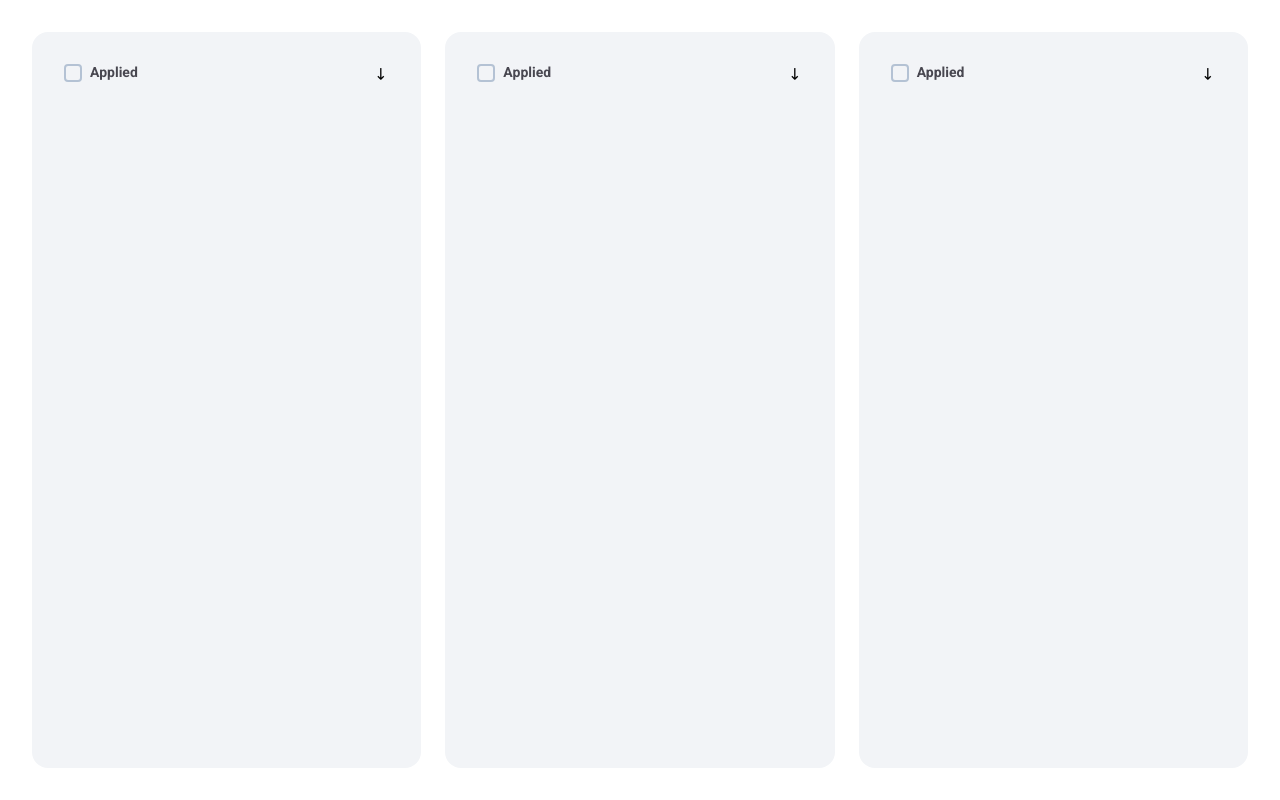
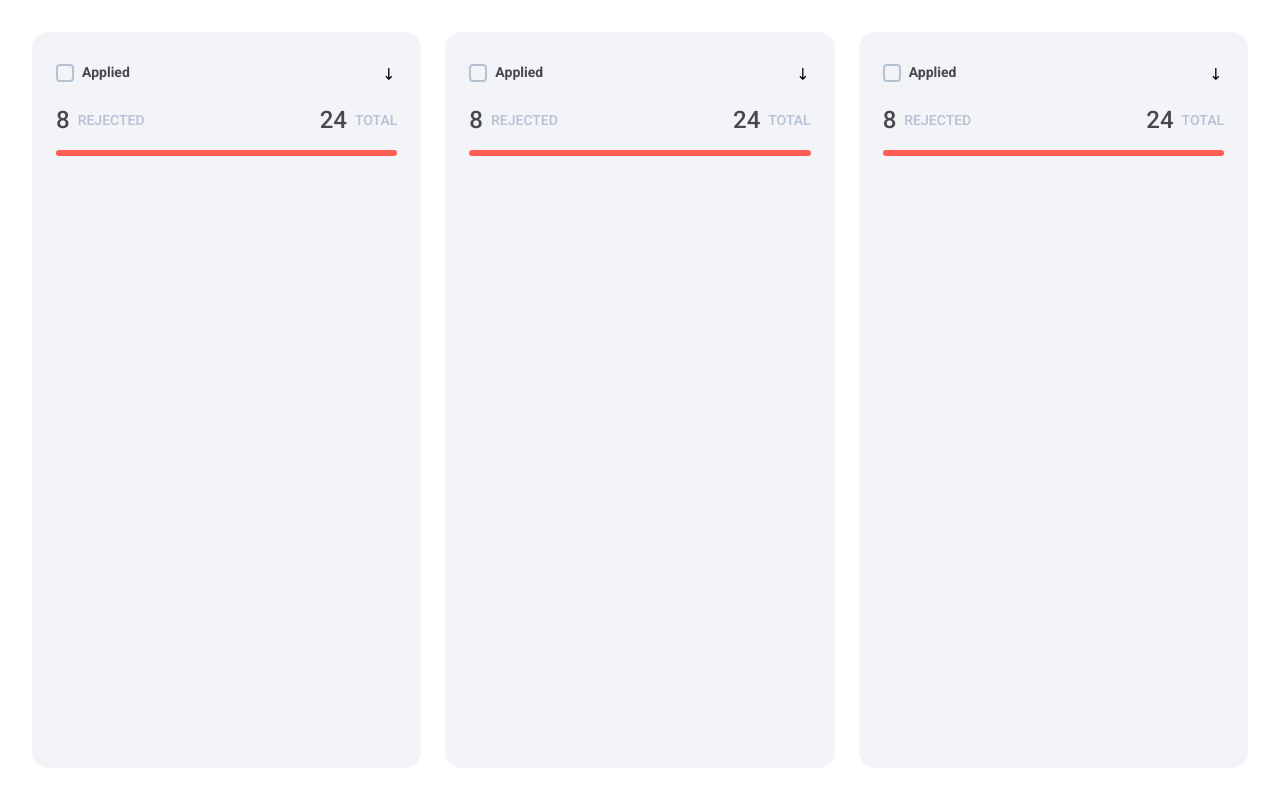
Before and after one commit to AhmedElbohoty/trello_style_drag_and_drop, a React (Vite) app: page /home in a window 1280 px wide. Built offline with nearby package versions, Linux system fonts and the light colour scheme.

Commit message:
Implement Board/Stats component

```diff
--- a/src/components/Board/Board.tsx
+++ b/src/components/Board/Board.tsx
@@ -1,4 +1,5 @@
 import Header from "components/Board/Header/Header";
+import Stats from "components/Board/Stats/Stats";
 
 // CSS prefix: .board-
 import "./style.css";
@@ -7,6 +8,7 @@ function Board() {
   return (
     <section className="board">
       <Header />
+      <Stats />
     </section>
   );
 }
--- a/src/components/Board/Header/style.css
+++ b/src/components/Board/Header/style.css
@@ -1,7 +1,6 @@
 .bdheader {
   display: flex;
   justify-content: space-between;
-  margin: 16px;
 }
 
 /* #region checkbox */
--- /dev/null
+++ b/src/components/Board/Stats/Stats.tsx
@@ -0,0 +1,25 @@
+// CSS prefix: .bdstats-
+import "./style.css";
+
+function Stats() {
+  return (
+    <section className="bdstats-cont">
+      {/* Stats */}
+      <div className="bdstats-stats">
+        <p className="bdstats-stat">
+          <span className="bdstats-stat-value">8</span>
+          <span className="bdstats-stat-label">Rejected</span>
+        </p>
+        <p className="bdstats-stat">
+          <span className="bdstats-stat-value">24</span>
+          <span className="bdstats-stat-label">Total</span>
+        </p>
+      </div>
+
+      {/* Border */}
+      <div className="bdstats-bar"></div>
+    </section>
+  );
+}
+
+export default Stats;
--- /dev/null
+++ b/src/components/Board/Stats/style.css
@@ -0,0 +1,39 @@
+.bdstats-cont {
+  display: flex;
+  flex-direction: column;
+  gap: 16px;
+}
+
+/* #region stats */
+.bdstats-stats {
+  display: flex;
+  justify-content: space-between;
+}
+
+.bdstats-stat {
+  display: flex;
+  align-items: center;
+  gap: 8px;
+  font-weight: 500;
+}
+
+.bdstats-stat-value {
+  color: var(--primary-3);
+  font-size: 24px;
+}
+
+.bdstats-stat-label {
+  color: var(--primary-2);
+  font-size: 14px;
+  text-transform: uppercase;
+}
+/* #endregion stats */
+
+/* #region bar */
+.bdstats-bar {
+  height: 6px;
+  width: 100%;
+  border-radius: 6px;
+  background-color: var(--bar-red);
+}
+/* #endregion bar */
--- a/src/components/Board/style.css
+++ b/src/components/Board/style.css
@@ -1,6 +1,9 @@
 .board {
+  display: flex;
+  flex-direction: column;
+  gap: 24px;
   height: 100%;
   background-color: var(--board-bg);
   border-radius: 16px;
-  padding: 16px;
+  padding: 32px 24px;
 }
--- a/src/styles/base.css
+++ b/src/styles/base.css
@@ -5,6 +5,10 @@
 
   --secondary-1: #3165f3;
   --secondary-2: #d8e1f6;
+
+  --bar-green: #70d36b;
+  --bar-blue: #49bbf7;
+  --bar-red: #ff5e55;
 
   --board-bg: var(--primary-1);
 
```
